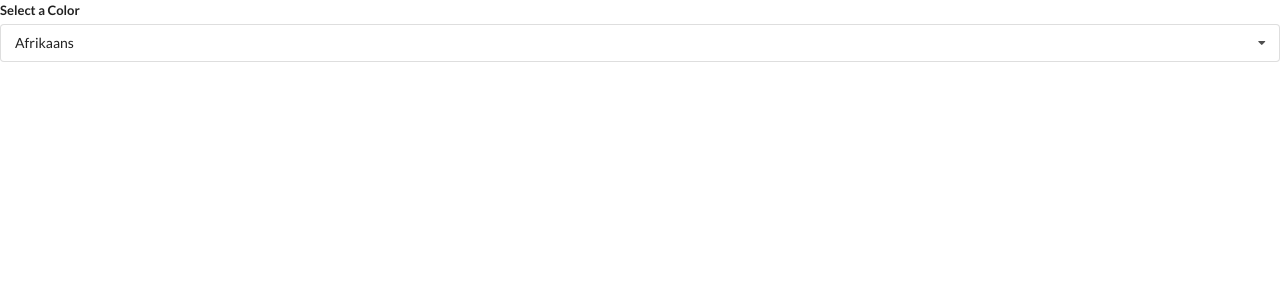
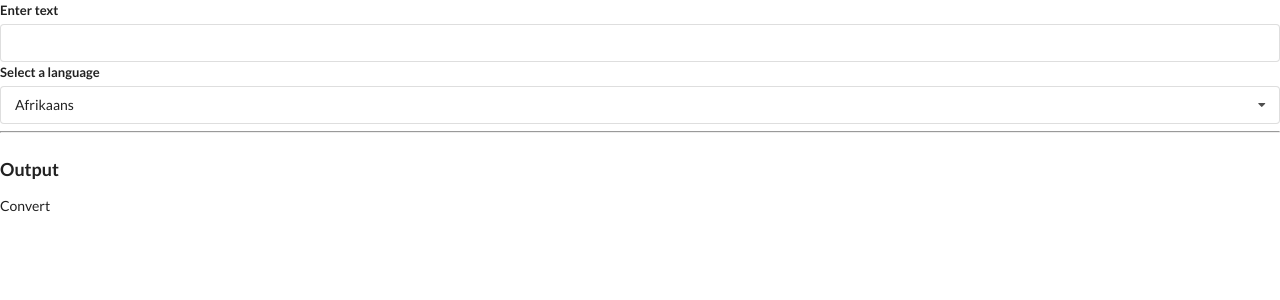
Before and after one commit to V1ctorC/widgets, a React (Create React App) app: page / in a window 1280 px wide. Shown: the top 300 px of the page. Built offline with nearby package versions, Linux system fonts and the light colour scheme.

Commit message:
Adding the Language Input + Building the Convert Component

```diff
--- /dev/null
+++ b/src/components/Convert.js
@@ -0,0 +1,14 @@
+import React, { useState, useEffect } from 'react'
+
+const Convert = ({ language, text }) => {
+
+    useEffect(() => {
+        console.log('new prop')
+    }, [language, text])
+
+    return (
+        <div>Convert</div>
+    )
+}
+
+export default Convert
--- a/src/components/Dropdown.js
+++ b/src/components/Dropdown.js
@@ -1,6 +1,6 @@
 import React, { useState, useEffect, useRef } from 'react'
 
-const Dropdown = ({ options, selected, onSelectedChange }) => {
+const Dropdown = ({ options, selected, onSelectedChange, label }) => {
 
     const [open, setOpen] = useState(false)
     const ref = useRef()
@@ -39,7 +39,7 @@
     return (
         <div className="ui form" ref={ref}>
             <div className="field">
-                <label className="label">Select a Color</label>
+                <label className="label">{label}</label>
                 <div className={`ui selection dropdown ${open ? 'visible active' : ''}`} onClick={() => setOpen(!open)}>
                     <i className="dropdown icon"></i>
                     <div className="text">{selected.label}</div>
--- a/src/components/Translate.js
+++ b/src/components/Translate.js
@@ -1,5 +1,7 @@
 import React, { useState } from 'react'
 import Dropdown from './Dropdown'
+import Convert from './Convert'
+//AIzaSyCHUCmpR7cT_yDFHC98CZJy2LTms-IwDlM
 
 const options = [
     {
@@ -19,10 +21,20 @@
 const Translate = () => {
 
     const [language, setLanguage] = useState(options[0])
+    const [text, setText] = useState('')
 
     return (
         <div>
-            <Dropdown options={options} selected={language} onSelectedChange={setLanguage}  />
+            <div className="ui form">
+                <div className="field">
+                <label>Enter text</label>
+                <input value={text} onChange={(e) => setText(e.target.value)} />
+                </div>
+            </div>
+            <Dropdown label="Select a language" options={options} selected={language} onSelectedChange={setLanguage}  />
+            <hr />
+            <h3 className="ui header">Output</h3>
+            <Convert language={language} text={text} />
         </div>
     )
 };
```
